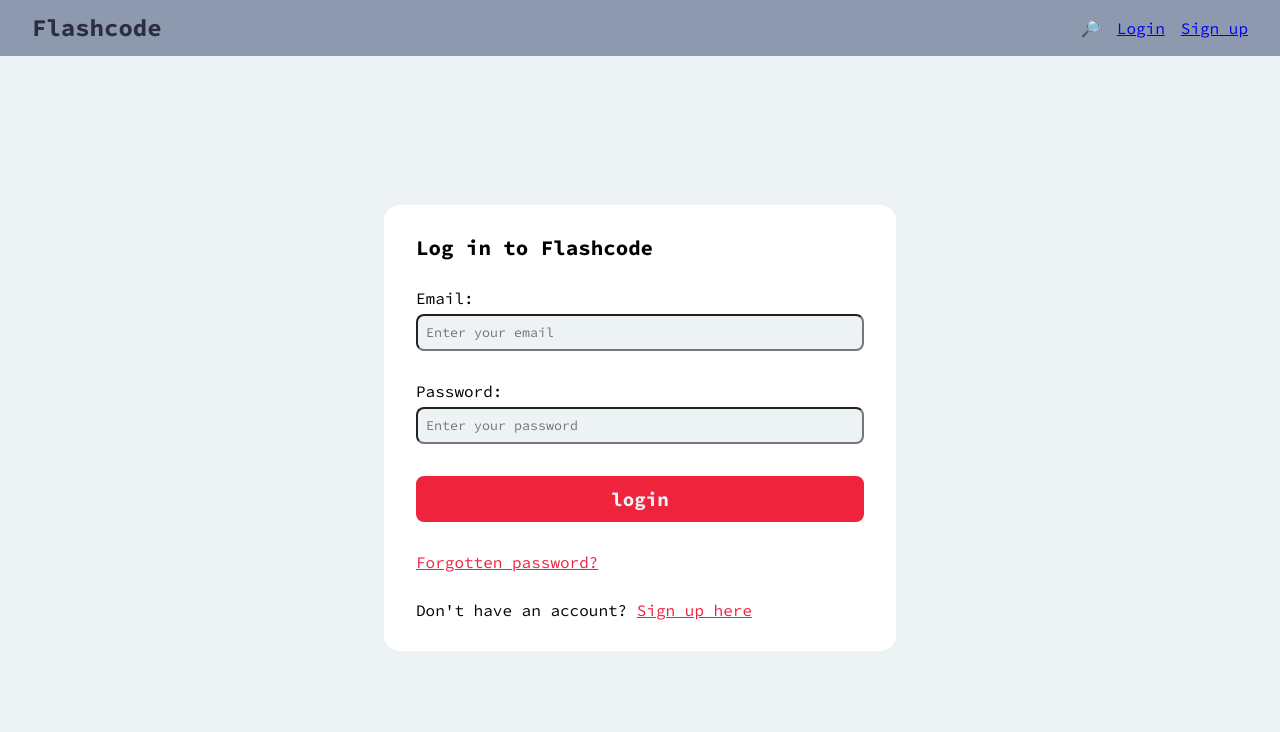
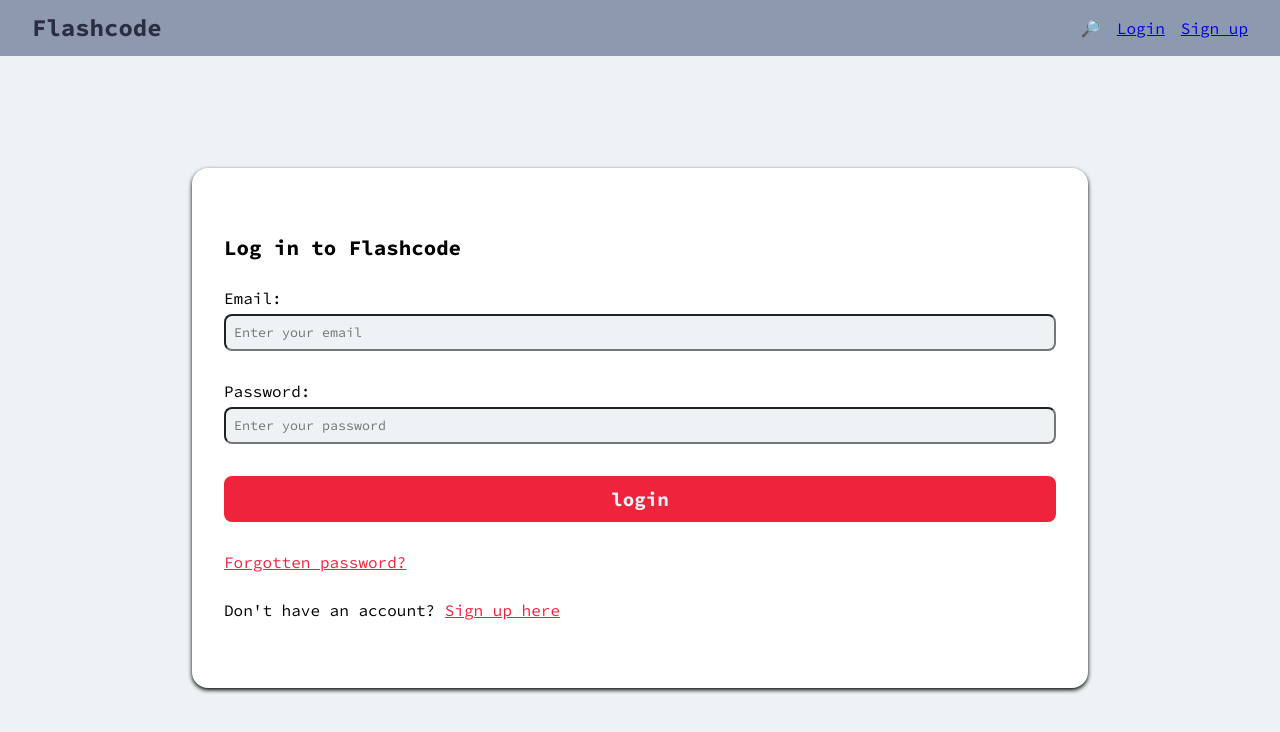
Before and after one commit to benjaminrae/flashcodes, a React (Create React App) app: page /login in a window 1280 px wide. Shown: the top 732 px of the page. Built offline with nearby package versions, Linux system fonts and the light colour scheme; no server answers.

Commit message:
add border and drop shadow to login and sign up

```diff
--- a/src/Components/Login/Login.css
+++ b/src/Components/Login/Login.css
@@ -10,14 +10,16 @@
 .login__login-form {
     display: flex;
     flex-direction: column;
-    height: 60%;
-    width: 40%;
+    height: 70%;
+    width: 70%;
     justify-content: center;
     align-items: stretch;
     gap: 2rem;
     background-color: white;
     border-radius: 1rem;
     padding: 2rem;
+    border-radius: 1px solid black;
+    filter: drop-shadow(0 2px 2px black);
 }
 
 .login-form__group {
--- a/src/Components/Signup/Signup.css
+++ b/src/Components/Signup/Signup.css
@@ -10,14 +10,16 @@
 .signup__signup-form {
     display: flex;
     flex-direction: column;
-    height: 60%;
-    width: 40%;
+    height: 70%;
+    width: 70%;
     justify-content: center;
     align-items: stretch;
     gap: 2rem;
     background-color: white;
     border-radius: 1rem;
     padding: 2rem;
+    border-radius: 1px solid black;
+    filter: drop-shadow(0 2px 2px black);
 }
 
 .signup-form__group {
```
